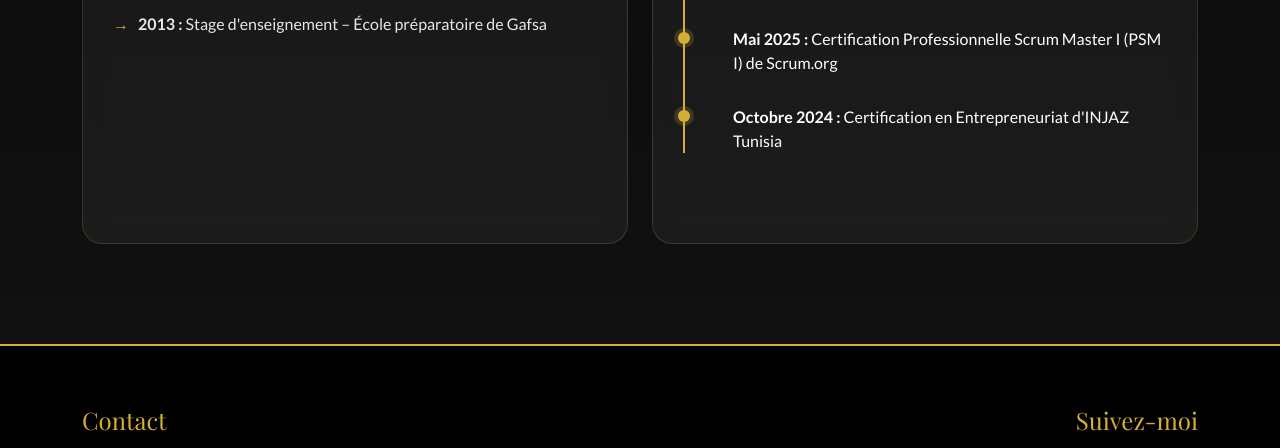
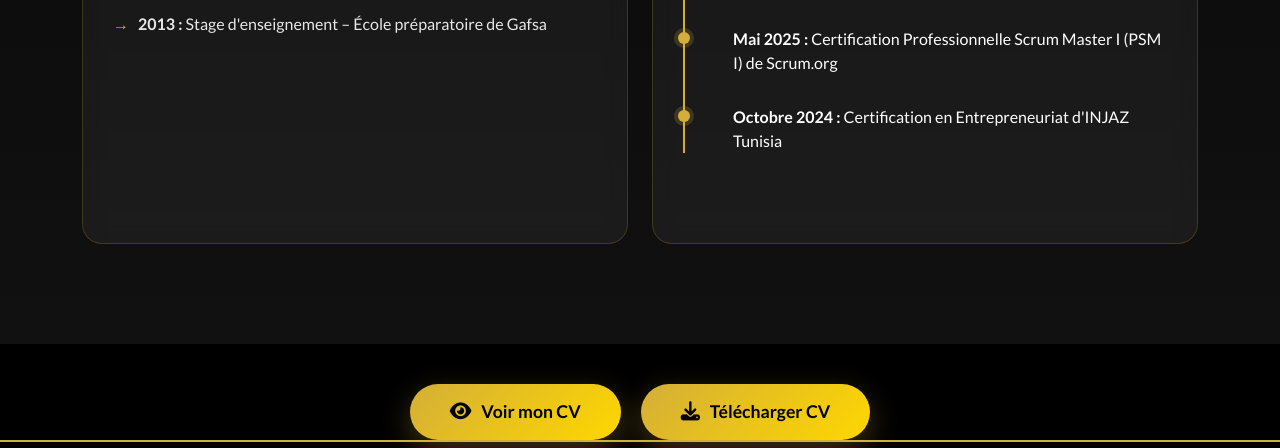
Before and after one commit to Oswa-hub/Portfolio_Osswa, a plain HTML site: page portfolio_osswa.html in a window 1280 px wide. Shown: the part 1825-2273 px from the top of the page. Drawn offline with nearby package versions, Linux system fonts and the light colour scheme.

Commit message:
version telechargement cv en PDF

```diff
--- a/portfolio_osswa.html
+++ b/portfolio_osswa.html
@@ -209,7 +209,16 @@
             </div>
         </section>
     </main>
-
+<div class="cv-actions">
+    <a href="cv.pdf" target="_blank" class="btn-cv">
+        <i class="fas fa-eye"></i>
+        Voir mon CV
+    </a>
+    <a href="cv.pdf" download class="btn-cv">
+        <i class="fas fa-download"></i>
+        Télécharger CV
+    </a>
+</div>
     <!-- Footer -->
     <footer id="contact">
         <div class="container">
--- a/style.css
+++ b/style.css
@@ -352,8 +352,16 @@
             display: inline-block;
         }
 
-        /* Download Button */
-        .btn-download {
+       /* Boutons CV PDF */
+        .cv-actions {
+            display: flex;
+            justify-content: center;
+            gap: 20px;
+            margin-top: 40px;
+            flex-wrap: wrap;
+        }
+
+        .btn-cv {
             background: linear-gradient(135deg, var(--gold), var(--gold-light));
             color: var(--dark);
             border: none;
@@ -363,13 +371,23 @@
             font-size: 1.1rem;
             transition: var(--transition);
             box-shadow: 0 10px 30px rgba(212, 175, 55, 0.3);
+            cursor: pointer;
+            display: inline-flex;
+            align-items: center;
+            gap: 10px;
+            text-decoration: none;
         }
 
-        .btn-download:hover {
+        .btn-cv:hover {
             transform: translateY(-3px);
             box-shadow: 0 15px 40px rgba(212, 175, 55, 0.5);
             color: var(--dark);
         }
+
+        .btn-cv i {
+            font-size: 1.2rem;
+        }
+
 
         /* Footer */
         footer {
```
Also changed, not shown: 1 other file.
